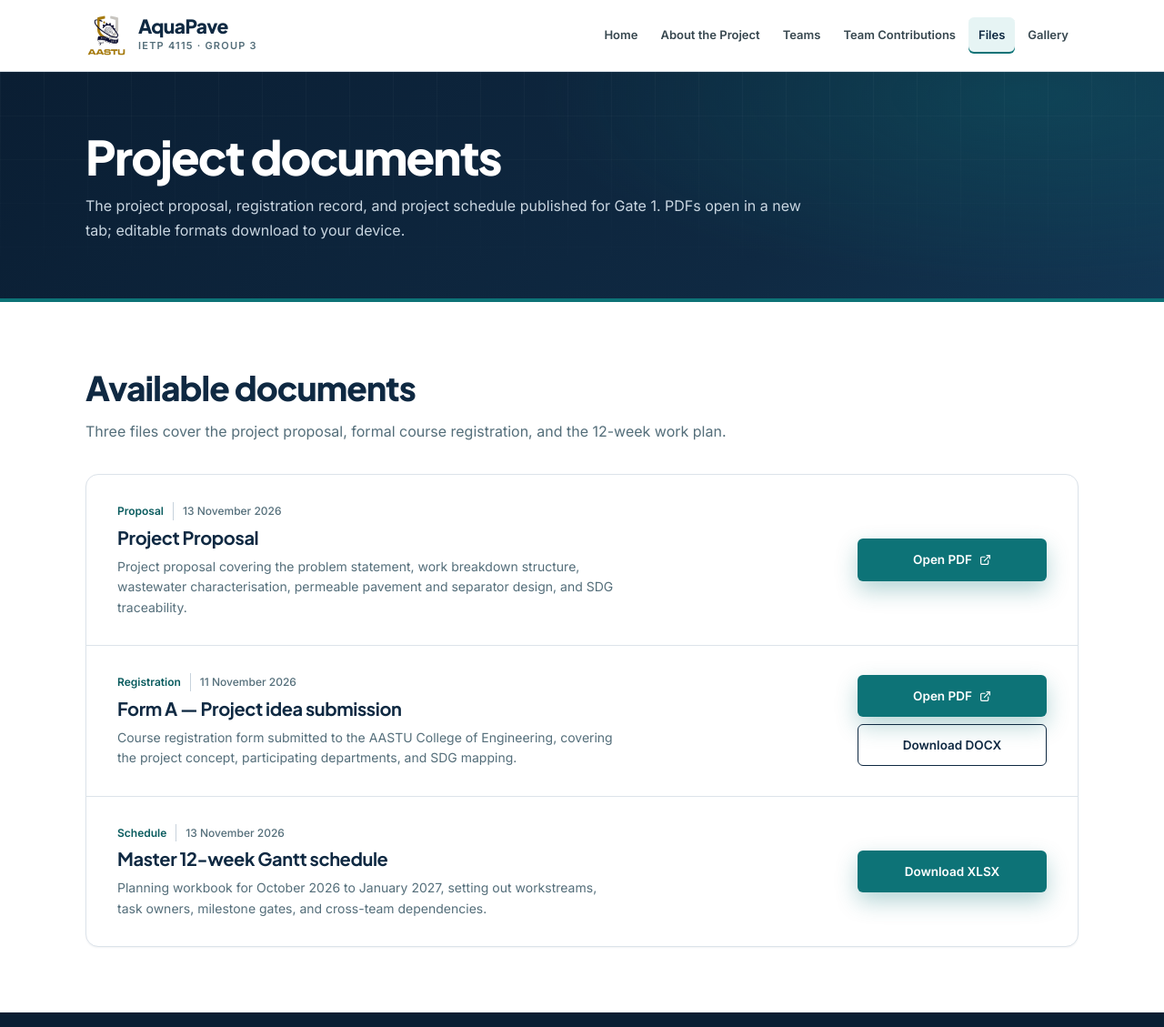
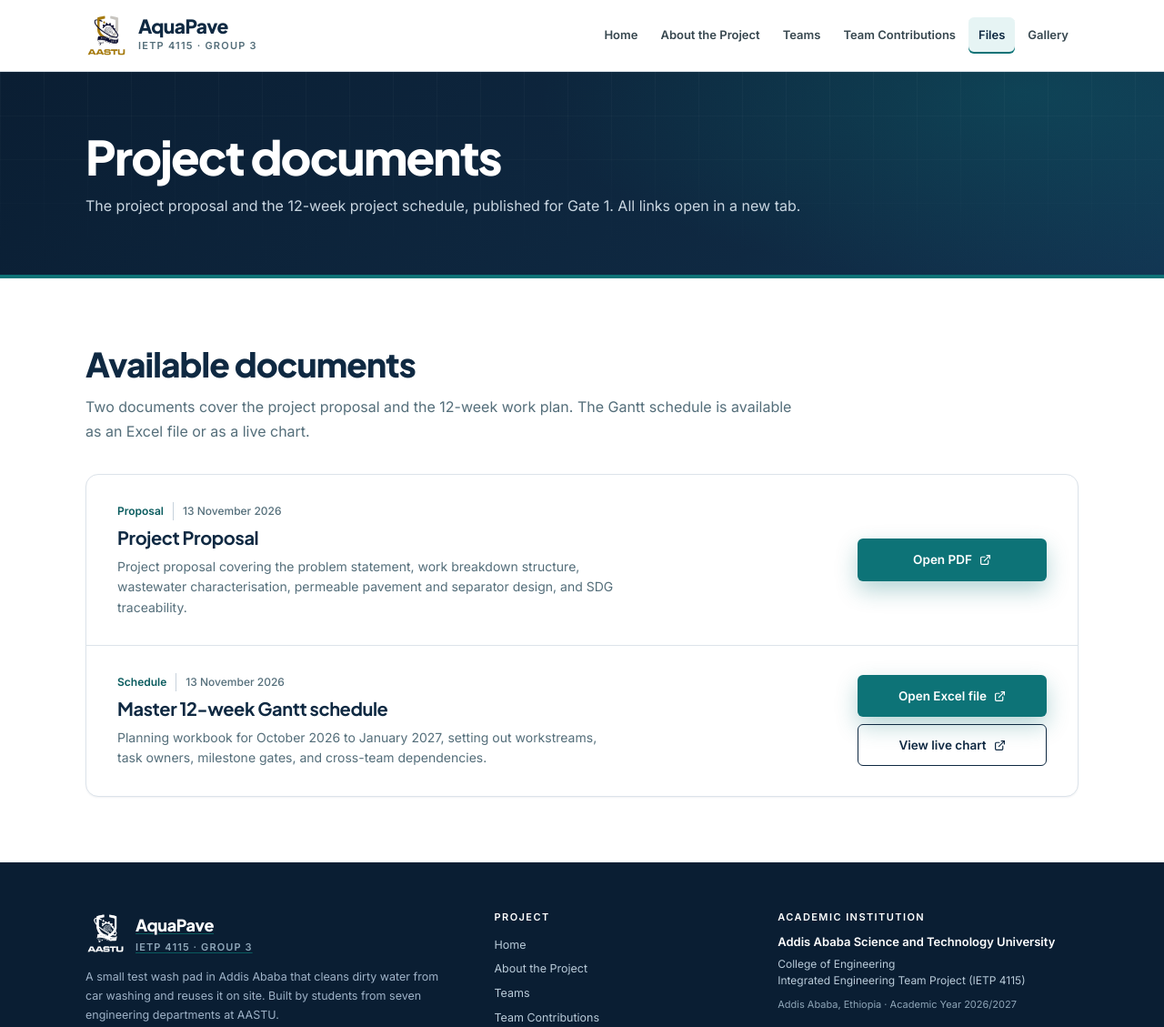
Before and after one commit to bella-247/AquaPave, a plain HTML site: page files.html in a window 1280 px wide. Shown: the top 1129 px of the page at 91% size. Drawn offline with Linux system fonts and the light colour scheme.

Commit message:
refactor: remove registration documents and update file links in files.html

```diff
--- a/files.html
+++ b/files.html
@@ -4,15 +4,15 @@
   <meta charset="UTF-8">
   <meta name="viewport" content="width=device-width, initial-scale=1.0">
   <title>Files and Documentation | AquaPave</title>
-  <meta name="description" content="Download the AquaPave project proposal, AASTU Form A registration, and the master 12-week Gantt schedule.">
+  <meta name="description" content="Open the AquaPave project proposal and the 12-week Gantt schedule as an Excel file or live chart.">
   <meta name="theme-color" content="#0F2942">
   <meta property="og:title" content="Files and Documentation | AquaPave">
-  <meta property="og:description" content="Download the AquaPave project proposal, AASTU Form A registration, and the master 12-week Gantt schedule.">
+  <meta property="og:description" content="Open the AquaPave project proposal and the 12-week Gantt schedule as an Excel file or live chart.">
   <meta property="og:type" content="website">
   <meta property="og:site_name" content="AquaPave">
   <meta name="twitter:card" content="summary">
   <meta name="twitter:title" content="Files and Documentation | AquaPave">
-  <meta name="twitter:description" content="Download the AquaPave project proposal, AASTU Form A registration, and the master 12-week Gantt schedule.">
+  <meta name="twitter:description" content="Open the AquaPave project proposal and the 12-week Gantt schedule as an Excel file or live chart.">
   <link rel="icon" href="assets/favicon.svg" type="image/svg+xml">
   <script>if (new URLSearchParams(location.search).has("embed")) document.documentElement.classList.add("embed-mode");</script>
   <link rel="preconnect" href="https://fonts.googleapis.com">
@@ -52,7 +52,7 @@
     <section class="page-hero">
       <div class="container">
         <h1>Project documents</h1>
-        <p>The project proposal, registration record, and project schedule published for Gate 1. PDFs open in a new tab; editable formats download to your device.</p>
+        <p>The project proposal and the 12-week project schedule, published for Gate 1. All links open in a new tab.</p>
       </div>
     </section>
 
@@ -60,7 +60,7 @@
       <div class="container">
         <div class="section-head">
           <h2 class="section-title" id="documents-title">Available documents</h2>
-          <p class="section-lead">Three files cover the project proposal, formal course registration, and the 12-week work plan.</p>
+          <p class="section-lead">Two documents cover the project proposal and the 12-week work plan. The Gantt schedule is available as an Excel file or as a live chart.</p>
         </div>
 
         <div class="doc-register">
@@ -81,28 +81,21 @@
 
           <article class="doc-entry">
             <div>
-              <p class="doc-kind"><span>Registration</span><time datetime="2026-11-11">11 November 2026</time></p>
-              <h3>Form A — Project idea submission</h3>
-              <p class="doc-summary">Course registration form submitted to the AASTU College of Engineering, covering the project concept, participating departments, and SDG mapping.</p>
-            </div>
-            <div class="doc-actions">
-              <a class="btn btn--primary" href="files/Abel_Mekonen_FORM_A_AquaPave.pdf" target="_blank" rel="noopener">
-                Open PDF
-                <svg class="icon-ext" width="13" height="13" viewBox="0 0 24 24" fill="none" stroke="currentColor" stroke-width="2.2" stroke-linecap="round" stroke-linejoin="round" aria-hidden="true"><path d="M18 13v6a2 2 0 0 1-2 2H5a2 2 0 0 1-2-2V8a2 2 0 0 1 2-2h6"/><path d="M15 3h6v6"/><path d="M10 14 21 3"/></svg>
-                <span class="sr-only">(opens in a new tab)</span>
-              </a>
-              <a class="btn btn--outline" href="files/Abel_Mekonen_FORM_A_AquaPave.docx" download>Download DOCX</a>
-            </div>
-          </article>
-
-          <article class="doc-entry">
-            <div>
               <p class="doc-kind"><span>Schedule</span><time datetime="2026-11-13">13 November 2026</time></p>
               <h3>Master 12-week Gantt schedule</h3>
               <p class="doc-summary">Planning workbook for October 2026 to January 2027, setting out workstreams, task owners, milestone gates, and cross-team dependencies.</p>
             </div>
             <div class="doc-actions">
-              <a class="btn btn--primary" href="files/aquapave-2026-11-13.xlsx" download>Download XLSX</a>
+              <a class="btn btn--primary" href="https://drive.google.com/file/d/1iuwZnWsi20q0pw75UppgG3yXyHpqHfIA/view?usp=sharing" target="_blank" rel="noopener">
+                Open Excel file
+                <svg class="icon-ext" width="13" height="13" viewBox="0 0 24 24" fill="none" stroke="currentColor" stroke-width="2.2" stroke-linecap="round" stroke-linejoin="round" aria-hidden="true"><path d="M18 13v6a2 2 0 0 1-2 2H5a2 2 0 0 1-2-2V8a2 2 0 0 1 2-2h6"/><path d="M15 3h6v6"/><path d="M10 14 21 3"/></svg>
+                <span class="sr-only">(opens in a new tab)</span>
+              </a>
+              <a class="btn btn--outline" href="https://ganttchart.ai/shared/088D-D8bsJKMdQ94Wc22XVzdUVOyufLiDsc105zLQy4" target="_blank" rel="noopener">
+                View live chart
+                <svg class="icon-ext" width="13" height="13" viewBox="0 0 24 24" fill="none" stroke="currentColor" stroke-width="2.2" stroke-linecap="round" stroke-linejoin="round" aria-hidden="true"><path d="M18 13v6a2 2 0 0 1-2 2H5a2 2 0 0 1-2-2V8a2 2 0 0 1 2-2h6"/><path d="M15 3h6v6"/><path d="M10 14 21 3"/></svg>
+                <span class="sr-only">(opens in a new tab)</span>
+              </a>
             </div>
           </article>
         </div>
```
Also changed, not shown: 5 other files.
